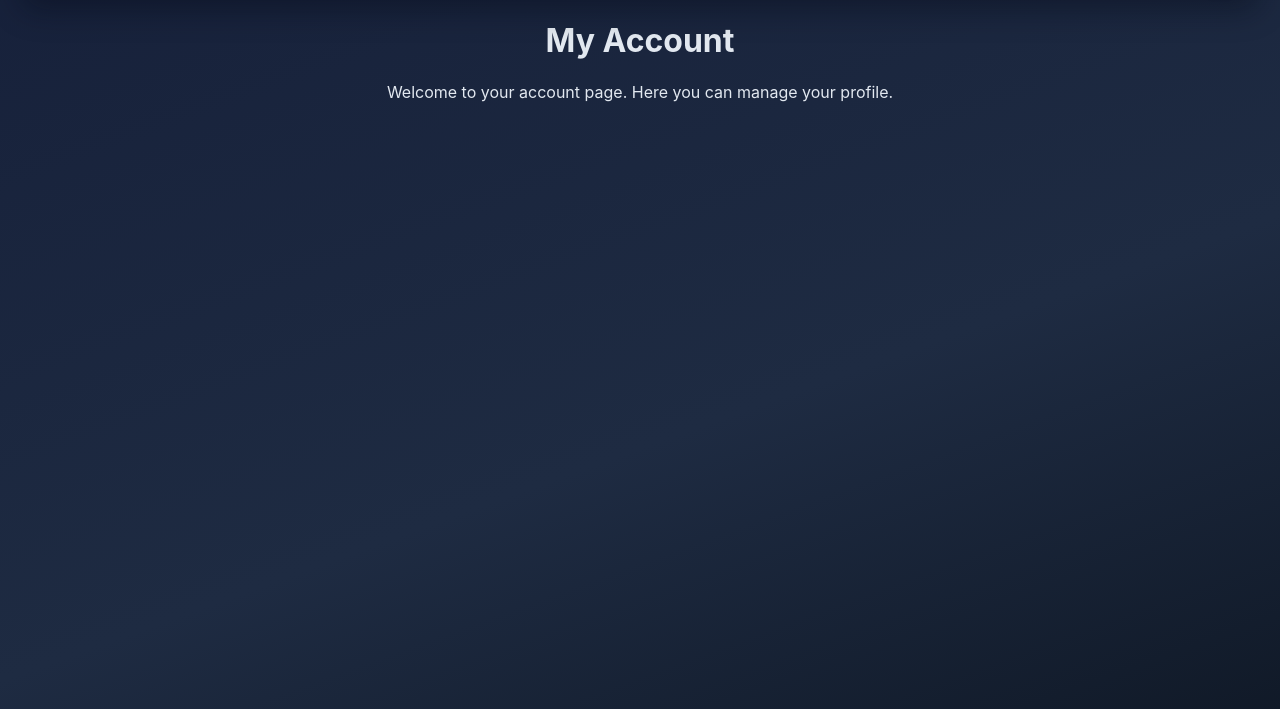
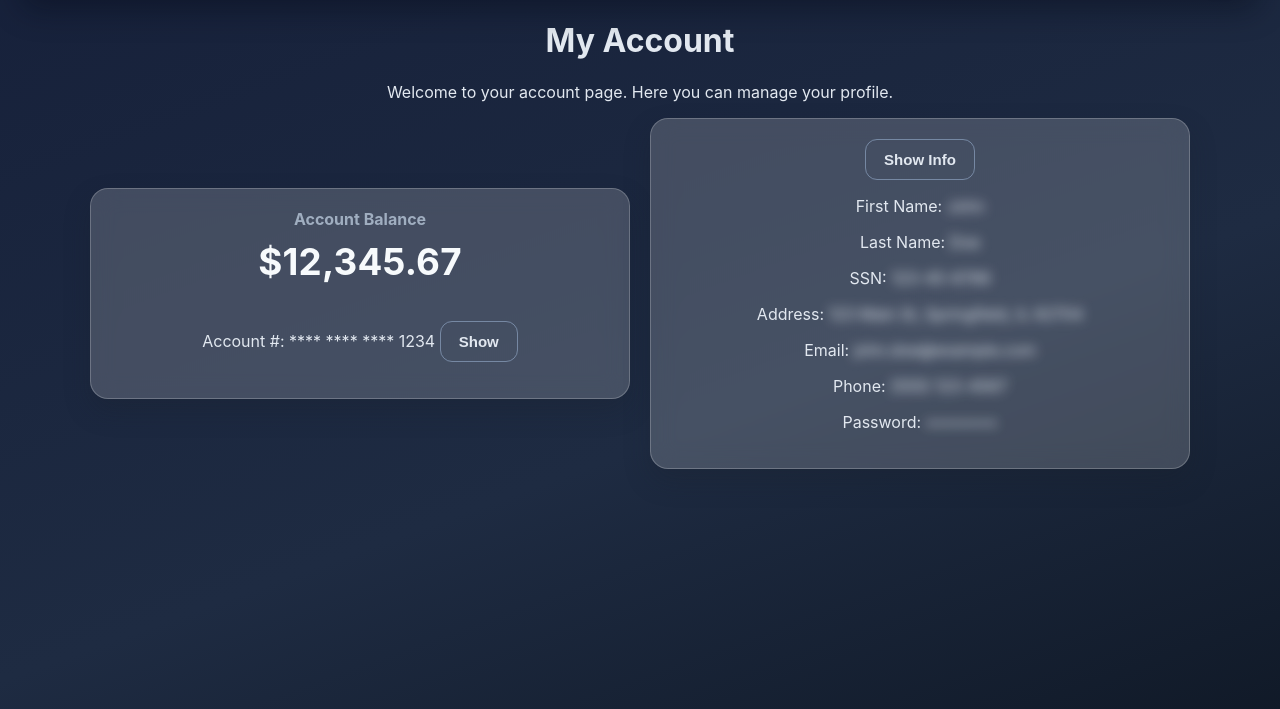
Before and after one commit to calebzroberts/cset-170-final-mike-caleb, a Flask app: page /account in a window 1280 px wide. Shown: the part 88-797 px from the top of the page. Run offline with Flask 3, Linux system fonts and the light colour scheme.

Commit message:
Account page info.

```diff
--- a/static/styles/bank-style.css
+++ b/static/styles/bank-style.css
@@ -240,6 +240,10 @@ form p {
     color: #f7fafc;
 }
 
+
+
+/*Admin page styling */
+
 .user-list {
     display: grid;
     grid-template-columns: repeat(auto-fit, minmax(220px, 1fr));
@@ -254,6 +258,25 @@ form p {
     border-radius: 12px;
     border: 1px solid rgba(255,255,255,0.15);
     text-align: center;
+}
+
+
+
+/* Account page styling */
+
+.account-grid {
+    display: flex;
+    gap: 20px;
+    justify-content: center;
+    flex-wrap: wrap;
+}
+
+.account-grid .card {
+    flex: 1 1 300px; /* responsive width, min 300px */
+}
+.hidden {
+    filter: blur(6px);
+    user-select: none;
 }
 
 @media (max-width: 820px) {
--- a/templates/account.html
+++ b/templates/account.html
@@ -6,4 +6,52 @@
 <h1>My Account</h1>
 <p>Welcome to your account page. Here you can manage your profile.</p>
 
+<div class="account-grid">
+    <!-- Left: Account Info -->
+    <div class="card">
+        <h2>Account Balance</h2>
+        <p class="value">$12,345.67</p>
+        <p>
+            Account #:
+            <span id="acct-num">**** **** **** 1234</span>
+            <button id="toggle-acct" class="button-outline">Show</button>
+        </p>
+    </div>
+
+    <!-- Right: User Info -->
+    <div class="card">
+        <button id="toggle-info" class="button-outline">Show Info</button>
+        <div id="user-info" style="margin-top:12px;">
+            <p>First Name: <span class="hidden">John</span></p>
+            <p>Last Name: <span class="hidden">Doe</span></p>
+            <p>SSN: <span class="hidden">123-45-6789</span></p>
+            <p>Address: <span class="hidden">123 Main St, Springfield, IL 62704</span></p>
+            <p>Email: <span class="hidden">john.doe@example.com</span></p>
+            <p>Phone: <span class="hidden">(555) 123-4567</span></p>
+            <p>Password: <span class="hidden">••••••••</span></p>
+        </div>
+    </div>
+</div>
+
+<script>
+    // Account number toggle
+    const acctBtn = document.getElementById('toggle-acct');
+    const acctSpan = document.getElementById('acct-num');
+    let acctShown = false;
+    acctBtn.addEventListener('click', () => {
+        acctShown = !acctShown;
+        acctSpan.textContent = acctShown ? '1234 5678 9012 1234' : '**** **** **** 1234';
+        acctBtn.textContent = acctShown ? 'Hide' : 'Show';
+    });
+
+    // User info toggle
+    const infoBtn = document.getElementById('toggle-info');
+    const infoDiv = document.getElementById('user-info');
+    infoBtn.addEventListener('click', () => {
+        infoDiv.querySelectorAll('span').forEach(span => {
+            span.classList.toggle('hidden');
+        });
+        infoBtn.textContent = infoBtn.textContent === 'Show Info' ? 'Hide Info' : 'Show Info';
+    });
+</script>
 {% endblock %}
```
